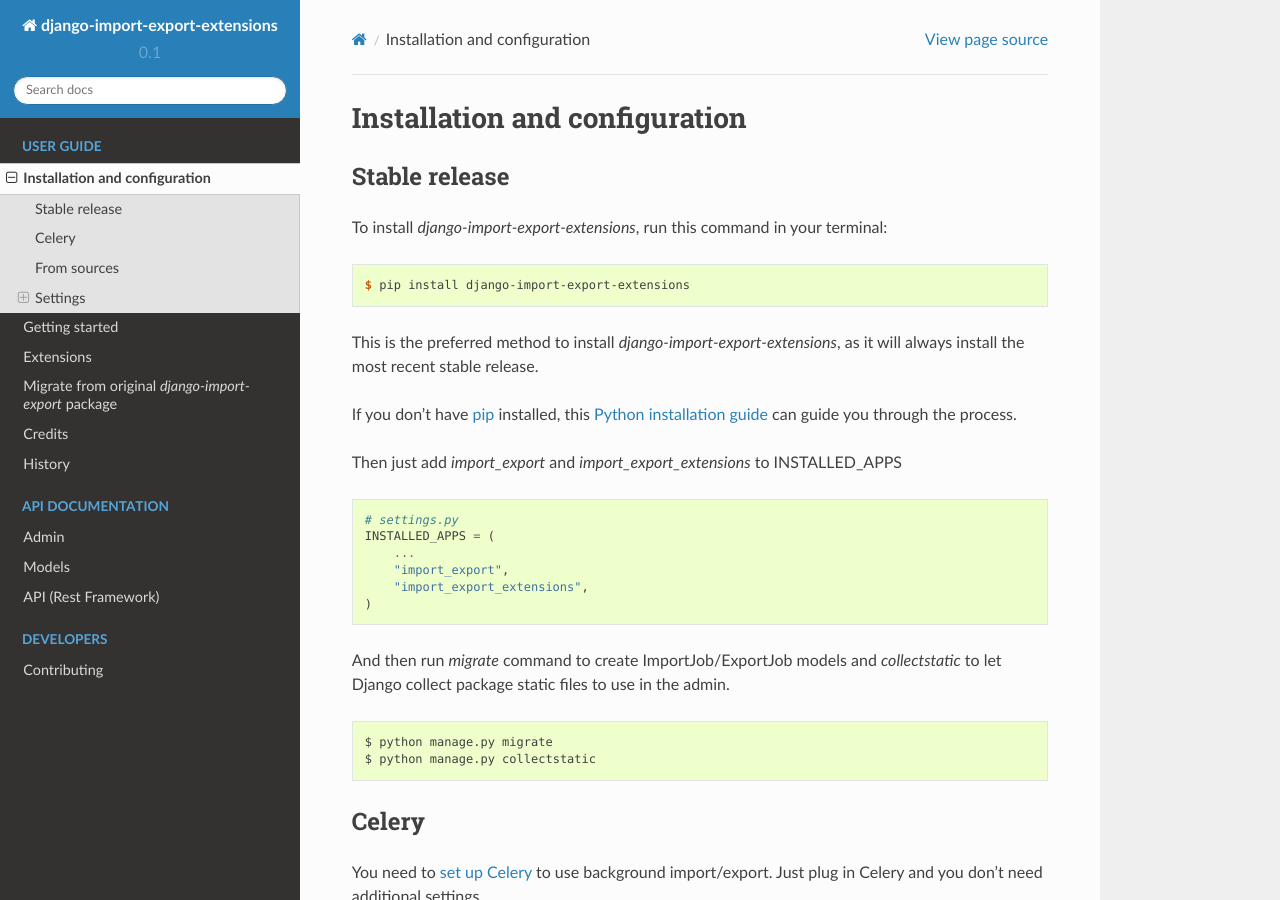
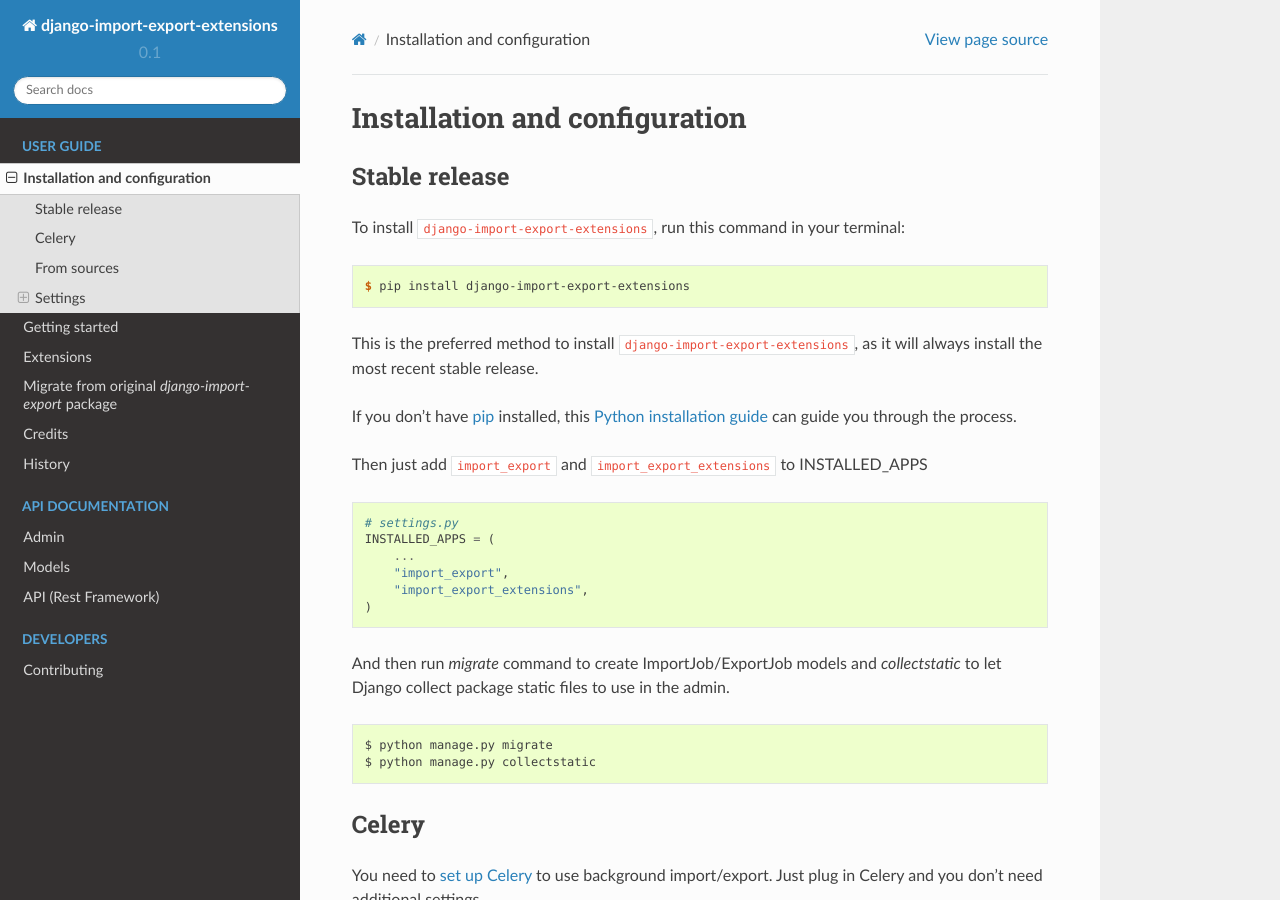
Before and after one commit to saritasa-nest/django-import-export-extensions, a Sphinx documentation site: the page built from docs/installation.rst, in a window 1280 px wide and 900 px high. Built offline with Sphinx 7.4.7 and the Read the Docs theme 2.0.0, drawn with Linux system fonts in a browser that asks for light colours.

Commit message:
Improve quotes in documentation

```diff
--- a/docs/installation.rst
+++ b/docs/installation.rst
@@ -8,13 +8,13 @@
 Stable release
 --------------
 
-To install `django-import-export-extensions`, run this command in your terminal:
+To install ``django-import-export-extensions``, run this command in your terminal:
 
 .. code-block:: console
 
     $ pip install django-import-export-extensions
 
-This is the preferred method to install `django-import-export-extensions`, as it will always install the most recent stable release.
+This is the preferred method to install ``django-import-export-extensions``, as it will always install the most recent stable release.
 
 If you don't have `pip`_ installed, this `Python installation guide`_ can guide
 you through the process.
@@ -22,7 +22,7 @@
 .. _pip: https://pip.pypa.io
 .. _Python installation guide: http://docs.python-guide.org/en/latest/starting/installation/
 
-Then just add `import_export` and `import_export_extensions` to INSTALLED_APPS
+Then just add ``import_export`` and ``import_export_extensions`` to INSTALLED_APPS
 
 .. code-block:: python
 
```
